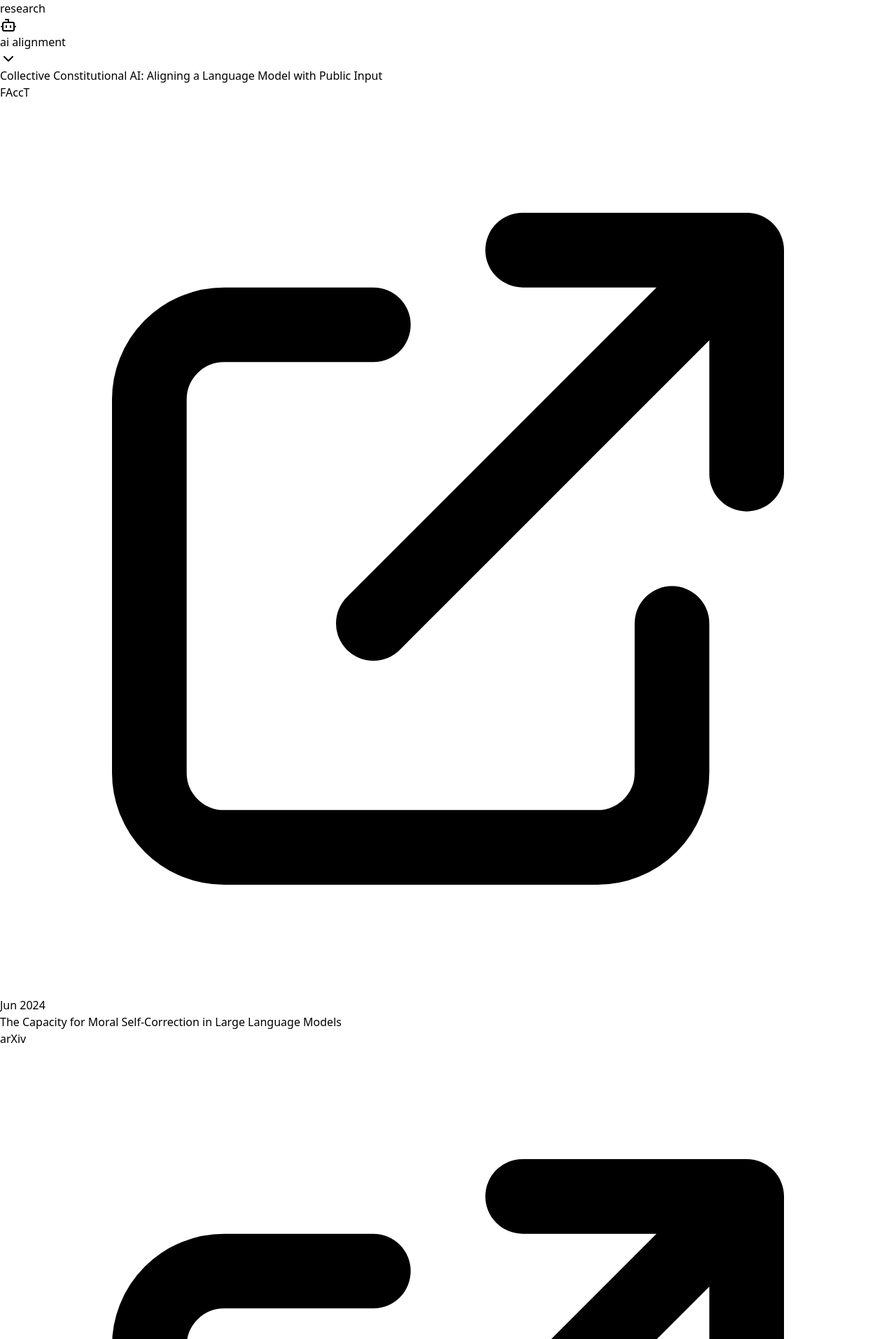
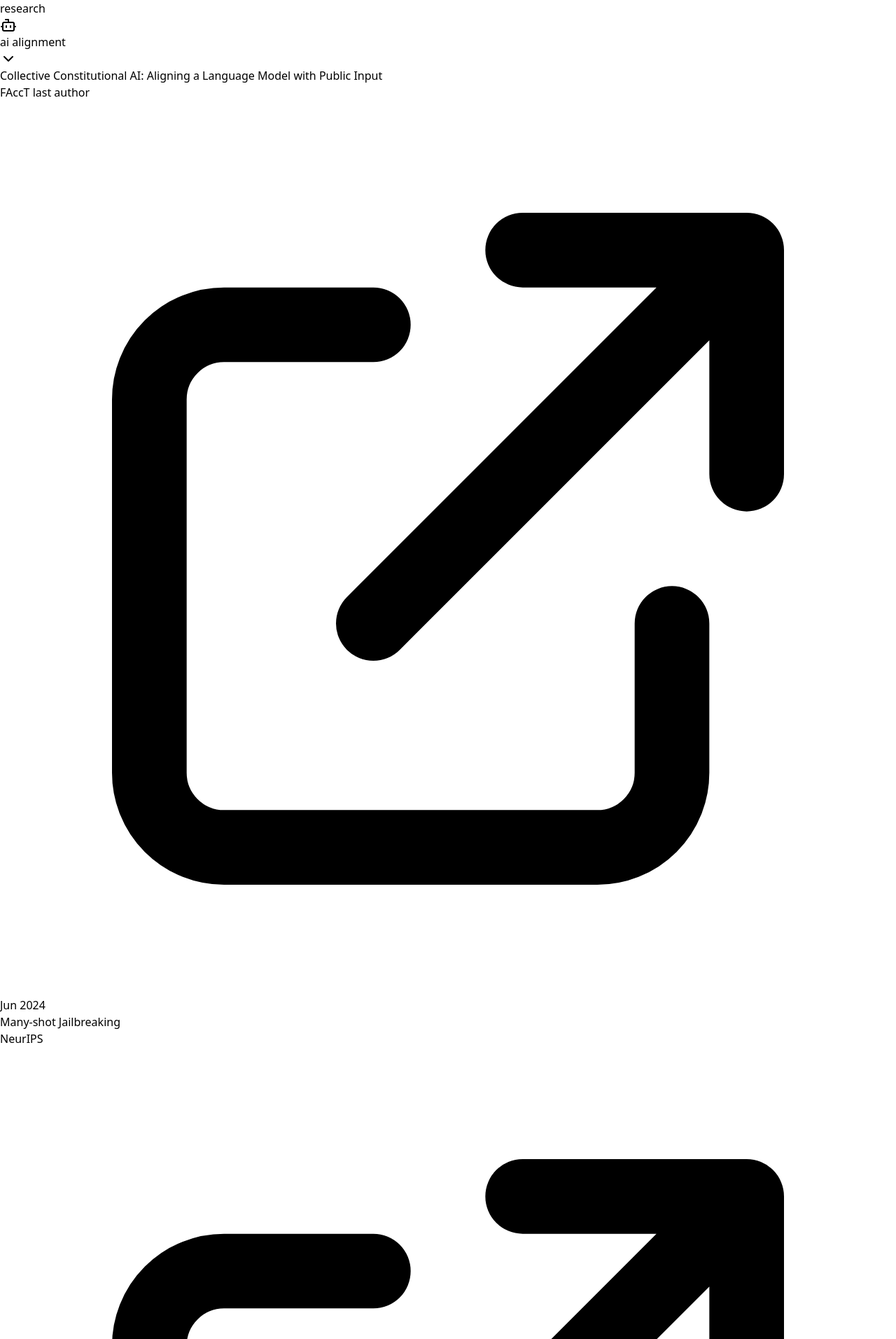
Before and after one commit to dganguli/pweb, a React (Vite) app: page / in a window 1280 px wide. Shown: the part 6207-8120 px from the top of the page at 70% size. Built offline with nearby package versions, Linux system fonts and the light colour scheme.

Commit message:
minor stylistic changes

```diff
--- a/src/PersonalWebsite.tsx
+++ b/src/PersonalWebsite.tsx
@@ -57,7 +57,7 @@ const ResearchSection = ({ title, icon: Icon, gradient, hoverGradient, papers, t
                   <h4 className="font-semibold text-gray-900 group-hover:text-gray-700">{paper.title}</h4>
                   <div className="flex justify-between items-start">
                   <p className="text-gray-600 text-sm flex items-center gap-2">
-                    <span className="px-2 py-1 bg-gray-100 rounded-full text-gray-700 font-medium">
+                    <span className="px-2 py-1 bg-gray-100 rounded-full text-gray-500 font-light">
                       {paper.details.split(',')[0]} {/* This will show just the venue */}
                     </span>
                     <RoleBadge role={paper.role} />
@@ -118,32 +118,37 @@ const PersonalWebsite = () => {
         {
           title: "Collective Constitutional AI: Aligning a Language Model with Public Input",
           details: "FAccT, Jun 2024",
-          link: "https://dl.acm.org/doi/10.1145/3630106.3658979"
-        },
-        {
-          title: "The Capacity for Moral Self-Correction in Large Language Models",
-          details: "arXiv, Feb 2023",
-          link: "https://arxiv.org/abs/2302.07459"
-        },
-        {
-          title: "Red Teaming Language Models to Reduce Harms",
-          details: "arXiv, Aug 2022",
-          link: "https://arxiv.org/abs/2209.07858"
-        },
-        {
-          title: "Constitutional AI: Harmlessness from AI Feedback",
-          details: "arXiv, Dec 2022",
-          link: "https://arxiv.org/abs/2212.08073"
-        },
-        {
-          title: "Training a Helpful and Harmless Assistant with Reinforcement Learning from Human Feedback",
-          details: "arXiv, Apr 2022",
-          link: "https://arxiv.org/abs/2204.05862"
+          link: "https://dl.acm.org/doi/10.1145/3630106.3658979",
+          role: "last author"
         },
         {
           title: "Many-shot Jailbreaking",
           details: "NeurIPS, Dec 2024",
           link: "https://openreview.net/forum?id=cw5mgd71jW"
+        },
+        {
+          title: "The Capacity for Moral Self-Correction in Large Language Models",
+          details: "arXiv, Feb 2023",
+          link: "https://arxiv.org/abs/2302.07459",
+          role: "first author"
+        },
+        {
+          title: "Red Teaming Language Models to Reduce Harms",
+          details: "arXiv, Aug 2022",
+          link: "https://arxiv.org/abs/2209.07858",
+          role: "first author"
+        },
+        {
+          title: "Constitutional AI: Harmlessness from AI Feedback",
+          details: "arXiv, Dec 2022",
+          link: "https://arxiv.org/abs/2212.08073",
+          role: "middle author - evals"
+        },
+        {
+          title: "Training a Helpful and Harmless Assistant with Reinforcement Learning from Human Feedback",
+          details: "arXiv, Apr 2022",
+          link: "https://arxiv.org/abs/2204.05862",
+          role: "middle author - evals"
         }
       ]
     },
@@ -159,42 +164,49 @@ const PersonalWebsite = () => {
           title: "Which Economic Tasks are Performed with AI? Evidence from Millions of Claude Conversations",
           details: "arXiv, Feb 2025",
           link: "https://assets.anthropic.com/m/2e23255f1e84ca97/original/Economic_Tasks_AI_Paper.pdf",
+          role: "last author"
         },
         {
           title: "Evaluating Feature Steering: A Case Study in Mitigating Social Biases",
           details: "Anthropic Research Blog, Oct 2024",
-          link: "https://www.anthropic.com/research/evaluating-feature-steering"
+          link: "https://www.anthropic.com/research/evaluating-feature-steering",
+          role: "last author"
         },
         {
           title: "Towards Measuring the Representation of Subjective Global Opinions in Language Models",
           details: "COLM, Oct 2024",
-          link: "https://openreview.net/forum?id=zl16jLb91v#discussion"
+          link: "https://openreview.net/forum?id=zl16jLb91v#discussion",
+          role: "last author"
         },
         {
           title: "Measuring the Persuasiveness of Language Models",
           details: "Anthropic Research Blog, Apr 2024",
-          link: "https://www.anthropic.com/research/measuring-model-persuasiveness"
+          link: "https://www.anthropic.com/research/measuring-model-persuasiveness",
+          role: "last author"
         },
         {
           title: "Evaluating and Mitigating Discrimination in Language Model Decisions",
           details: "NeurIPS Algorithmic Fairness Workshop, Dec 2024",
-          link: "https://arxiv.org/abs/2312.03689"
+          link: "https://arxiv.org/abs/2312.03689",
+          role: "last author"
         },
         {
           title: "Discovering Language Model Behaviors with Model-Written Evaluations",
           details: "ACL, July 2023",
-          link: "https://aclanthology.org/2023.findings-acl.847/"
+          link: "https://aclanthology.org/2023.findings-acl.847/",
+          role: "middle author - evals"
         },
         {
           title: "Beyond the Imitation Game: Quantifying and Extrapolating the Capabilities of Language Models",
           details: "TMLR, May 2022",
-          link: "https://arxiv.org/abs/2206.04615"
+          link: "https://arxiv.org/abs/2206.04615",
+          role: "middle author - evals"
         }
       ]
     },
     {
       id: 'policy',
-      title: "ai policy and governance",
+      title: "ai policy",
       icon: ScrollText,
       gradient: "bg-gradient-to-r from-yellow-400 to-pink-400",
       hoverGradient: "hover:bg-gradient-to-r hover:from-yellow-50 hover:to-pink-50",
@@ -203,17 +215,20 @@ const PersonalWebsite = () => {
         {
           title: "Anthropic Economic Index: Understanding AI’s Effects on the Economy Over Time",
           details: "Anthropic Economic Index, Feb 2025",
-          link: "https://www.anthropic.com/economic-index"
+          link: "https://www.anthropic.com/economic-index",
+          role: "last author"
         },
         {
           title: "Challenges in Evaluating AI Systems",
           details: "Anthropic Research Blog, Oct 2023",
-          link: "https://www.anthropic.com/research/evaluating-ai-systems"
+          link: "https://www.anthropic.com/research/evaluating-ai-systems",
+          role: "first author"
         },
         {
           title: "Opportunities and Risks of LLMs for Scalable Deliberation with Polis",
           details: "arXiv, Jun 2023",
-          link: "https://arxiv.org/abs/2306.11932"
+          link: "https://arxiv.org/abs/2306.11932",
+          role: "last author"
         },
         {
           title: "Testing and Mitigating Elections-related Risks from AI",
@@ -223,12 +238,14 @@ const PersonalWebsite = () => {
         {
           title: "Predictability and Surprise in Large Generative Models",
           details: "FAccT, Jun 2022",
-          link: "https://dl.acm.org/doi/10.1145/3531146.3533229"
+          link: "https://dl.acm.org/doi/10.1145/3531146.3533229",
+          role: "first author"
         },
         {
           title: "Understanding the Capabilities, Limitations, and Societal Impact of Large Language Models",
           details: "arXiv, Feb 2021",
-          link: "https://arxiv.org/abs/2102.02503"
+          link: "https://arxiv.org/abs/2102.02503",
+          role: "last author"
         },
         {
           title: "The AI Index 2021 Annual Report",
@@ -239,7 +256,7 @@ const PersonalWebsite = () => {
     },
     {
       id: 'neuroscience',
-      title: "computational neuroscience",
+      title: "neuroscience",
       icon: Brain,
       gradient: "bg-gradient-to-r from-pink-400 to-purple-400",
       hoverGradient: "hover:bg-gradient-to-r hover:from-pink-50 hover:to-purple-50",
@@ -248,17 +265,20 @@ const PersonalWebsite = () => {
         {
           title: "Neural and Perceptual Signatures of Efficient Sensory Coding",
           details: "arXiv, Feb 2016",
-          link: "https://arxiv.org/abs/1603.00058"
+          link: "https://arxiv.org/abs/1603.00058",
+          role: "first author"
         },
         {
           title: "Efficient Sensory Encoding and Bayesian Inference with Heterogeneous Neural Populations",
           details: "Neural Computation, Oct 2014",
-          link: "https://direct.mit.edu/neco/article-abstract/26/10/2103/8022/Efficient-Sensory-Encoding-and-Bayesian-Inference?redirectedFrom=PDF"
+          link: "https://direct.mit.edu/neco/article-abstract/26/10/2103/8022/Efficient-Sensory-Encoding-and-Bayesian-Inference?redirectedFrom=PDF",
+          role: "first author"
         },
         {
           title: "Implicit Encoding of Prior Probabilities in Optimal Neural Populations",
           details: "NeurIPS, Dec 2010",
-          link: "https://proceedings.neurips.cc/paper_files/paper/2010/hash/f9a40a4780f5e1306c46f1c8daecee3b-Abstract.html"
+          link: "https://proceedings.neurips.cc/paper_files/paper/2010/hash/f9a40a4780f5e1306c46f1c8daecee3b-Abstract.html",
+          role: "first author"
         }
       ]
     },
@@ -273,12 +293,14 @@ const PersonalWebsite = () => {
         {
           title: "Clio: Privacy-Preserving Insights into Real-World AI Use",
           details: "Arxiv, Dec 2024",
-          link: "https://arxiv.org/abs/2412.13678"
+          link: "https://arxiv.org/abs/2412.13678",
+          role: "last author"
         },
         {
           title: "Starfish: Open Source Image Based Transcriptomics and Proteomics Tools",
-          details: "JOSS, Jun 2020",
-          link: "https://joss.theoj.org/papers/10.21105/joss.02440"
+          details: "Journal of Open Source Software, Jun 2020",
+          link: "https://joss.theoj.org/papers/10.21105/joss.02440",
+          role: "first author"
         },
         {
           title: "Druid: A Real-time Analytical Data Store",
```
